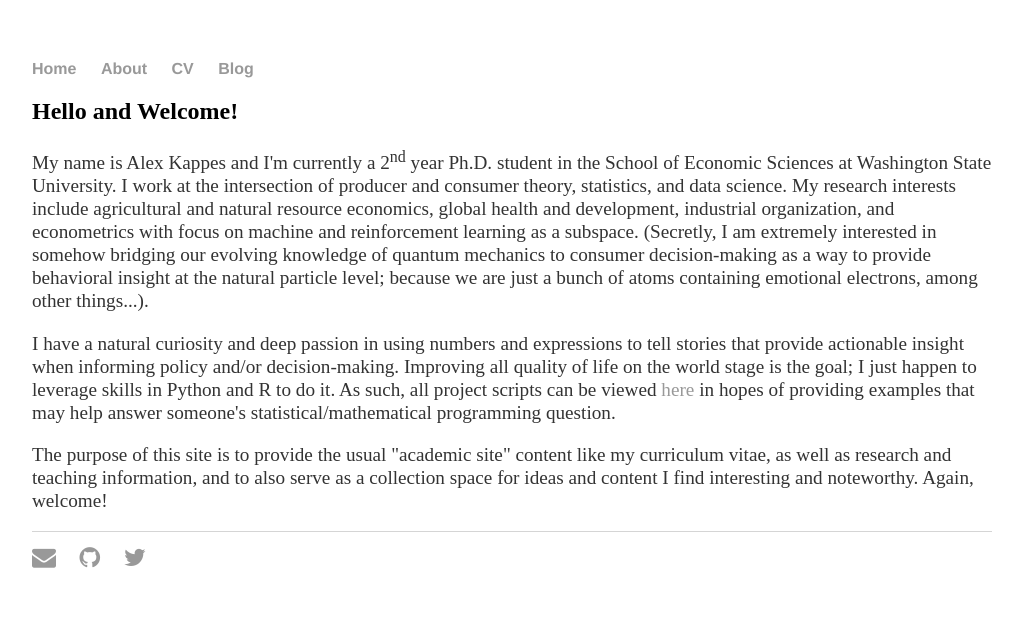
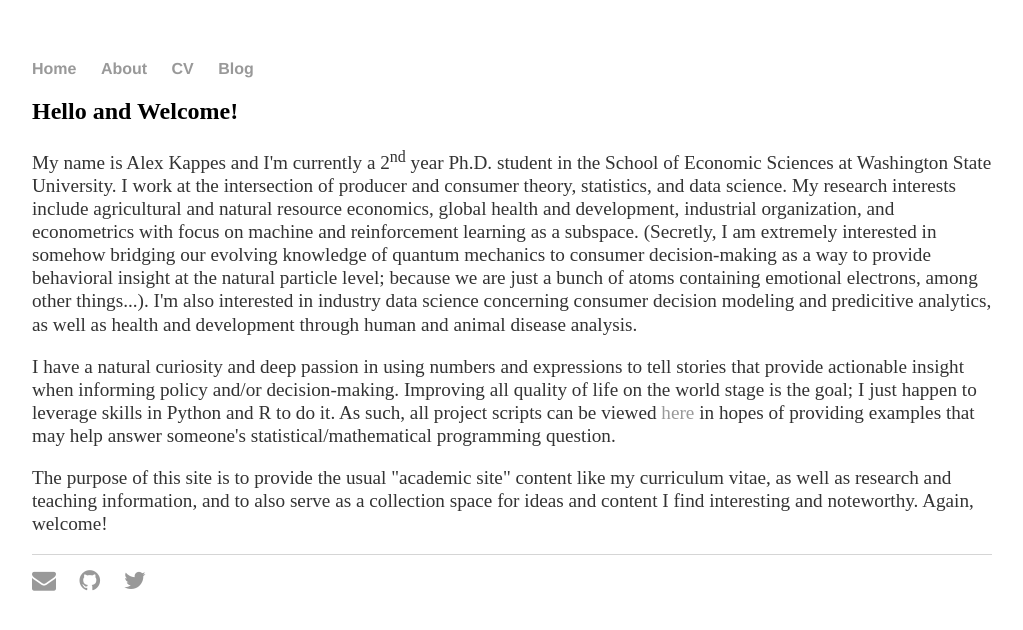
Before and after one commit to AJKappes/AJKappes.github.io, a Jekyll site: the page index.html, which Jekyll copies as it is, in a window 1280 px wide. Shown: the top 630 px of the page, without its empty margins (128-1151 px from the left). Built offline with Jekyll 4.4.1, drawn with Linux system fonts in a browser that asks for light colours.

Commit message:
home content

```diff
--- a/index.html
+++ b/index.html
@@ -20,7 +20,7 @@
 		<div class="blurb">
 
 	<h2>Hello and Welcome!</h2>
-		<p>My name is Alex Kappes and I'm currently a 2<sup>nd</sup> year Ph.D. student in the School of Economic Sciences at Washington State University. I work at the intersection of producer and consumer theory, statistics, and data science. My research interests include agricultural and natural resource economics, global health and development, industrial organization, and econometrics with focus on machine and reinforcement learning as a subspace. (Secretly, I am extremely interested in somehow bridging our evolving knowledge of quantum mechanics to consumer decision-making as a way to provide behavioral insight at the natural particle level; because we are just a bunch of atoms containing emotional electrons, among other things...).</p>
+		<p>My name is Alex Kappes and I'm currently a 2<sup>nd</sup> year Ph.D. student in the School of Economic Sciences at Washington State University. I work at the intersection of producer and consumer theory, statistics, and data science. My research interests include agricultural and natural resource economics, global health and development, industrial organization, and econometrics with focus on machine and reinforcement learning as a subspace. (Secretly, I am extremely interested in somehow bridging our evolving knowledge of quantum mechanics to consumer decision-making as a way to provide behavioral insight at the natural particle level; because we are just a bunch of atoms containing emotional electrons, among other things...). I'm also interested in industry data science concerning consumer decision modeling and predicitive analytics, as well as health and development through human and animal disease analysis.</p>
 
 		<p>I have a natural curiosity and deep passion in using numbers and expressions to tell stories that provide actionable insight when informing policy and/or decision-making. Improving all quality of life on the world stage is the goal; I just happen to leverage skills in Python and R to do it. As such, all project scripts can be viewed <a href="https://github.com/AJKappes">here</a> in hopes of providing examples that may help answer someone's statistical/mathematical programming question.</p>
 
```
